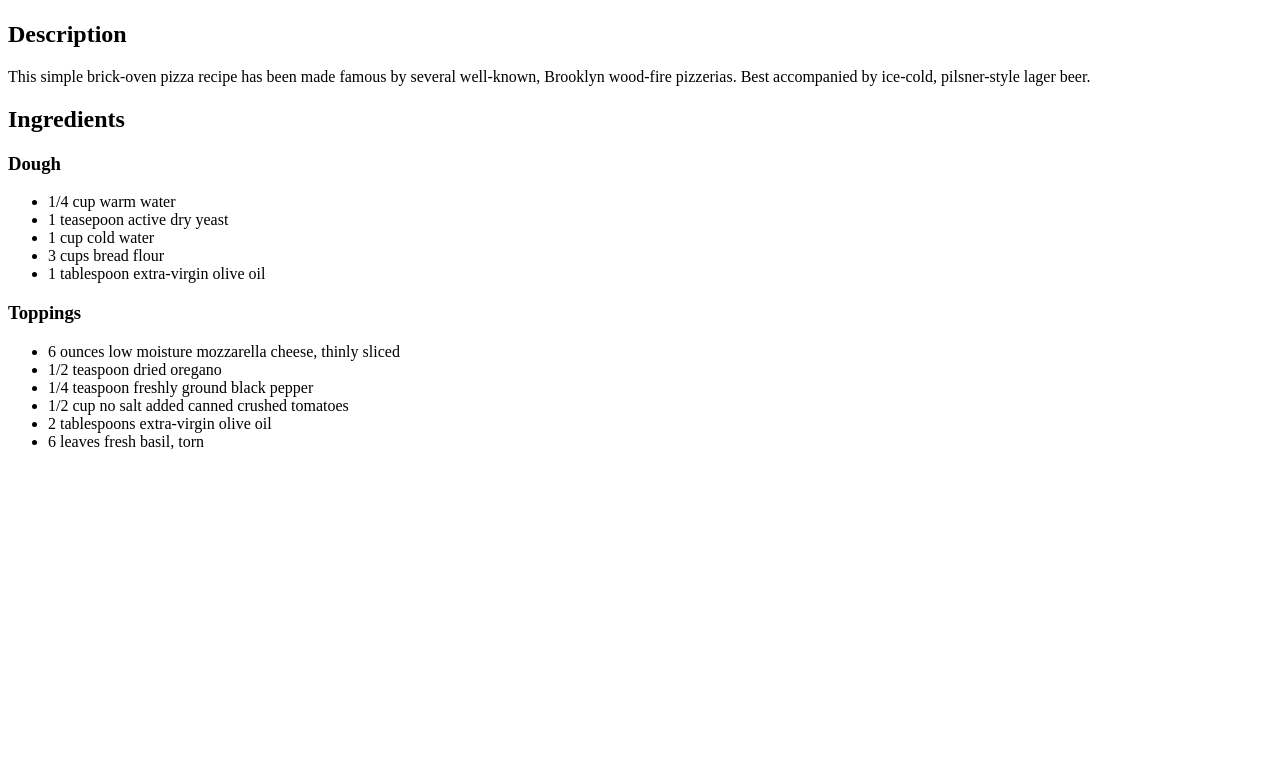
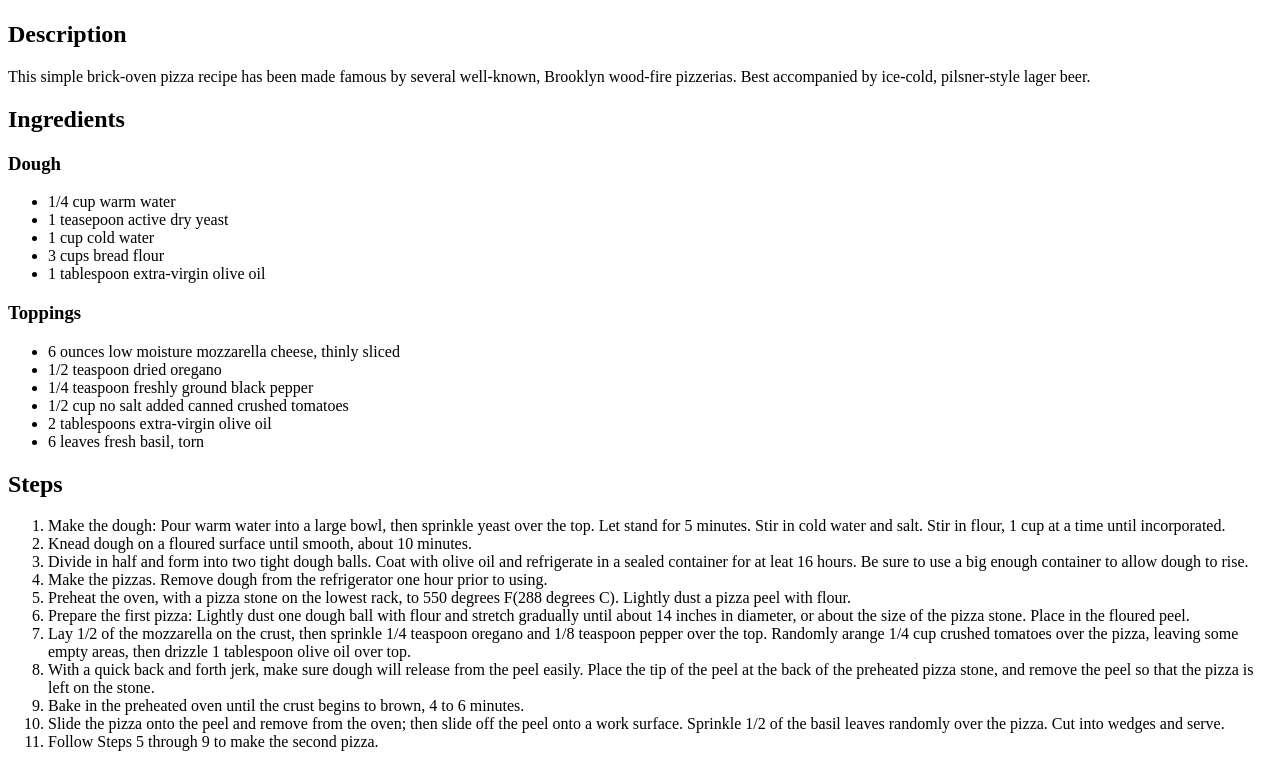
Before and after one commit to DoomK1ll3r/odin-recipes, a plain HTML site: page recipes/pizza.html in a window 1280 px wide. Shown: the part 383-1150 px from the top of the page. Before the commit the page ends 850 px from the top, so only its background shows below. Drawn offline with Linux system fonts and the light colour scheme.

Commit message:
Add pizza.html steps

```diff
--- a/recipes/pizza.html
+++ b/recipes/pizza.html
@@ -31,5 +31,53 @@
             <li>2 tablespoons extra-virgin olive oil</li>
             <li>6 leaves fresh basil, torn</li>
         </ul>
+        <h2>Steps</h2>
+        <ol>
+            <li>
+                Make the dough: Pour warm water into a large bowl, then sprinkle yeast over the top.
+                Let stand for 5 minutes. Stir in cold water and salt.
+                Stir in flour, 1 cup at a time until incorporated.
+            </li>
+            <li>
+                Knead dough on a floured surface until smooth, about 10 minutes.
+            </li>
+            <li>
+                Divide in half and form into two tight dough balls.
+                Coat with olive oil and refrigerate in a sealed container for at leat 16 hours.
+                Be sure to use a big enough container to allow dough to rise.
+            </li>
+            <li>
+                Make the pizzas. Remove dough from the refrigerator one hour prior to using.
+            </li>
+            <li>
+                Preheat the oven, with a pizza stone on the lowest rack, to 550 degrees F(288 degrees C).
+                Lightly dust a pizza peel with flour.
+            </li>
+            <li>Prepare the first pizza:
+                Lightly dust one dough ball with flour and stretch gradually until about 14 inches in diameter,
+                or about the size of the pizza stone.
+                Place in the floured peel.
+            </li>
+            <li>
+                Lay 1/2 of the mozzarella on the crust, then sprinkle  1/4 teaspoon oregano and 1/8 teaspoon pepper over the top.
+                Randomly arange 1/4 cup crushed tomatoes over the pizza, leaving some empty areas, then drizzle 1 tablespoon olive oil over top.
+            </li>
+            <li>
+                With a quick back and forth jerk, make sure dough will release from the peel easily.
+                Place the tip of the peel at the back of the preheated pizza stone,
+                and remove the peel so that the pizza is left on the stone.
+            </li>
+            <li>
+                 Bake in the preheated oven until the crust begins to brown, 4 to 6 minutes.
+            </li>
+            <li>
+                Slide the pizza onto the peel and remove from the oven;
+                then slide off the peel onto a work surface. Sprinkle 1/2 of the basil leaves randomly over the pizza.
+                Cut into wedges and serve.
+            </li>
+            <li>
+                 Follow Steps 5 through 9 to make the second pizza.
+            </li>
+        </ol>
     </body>
 </html>
```
